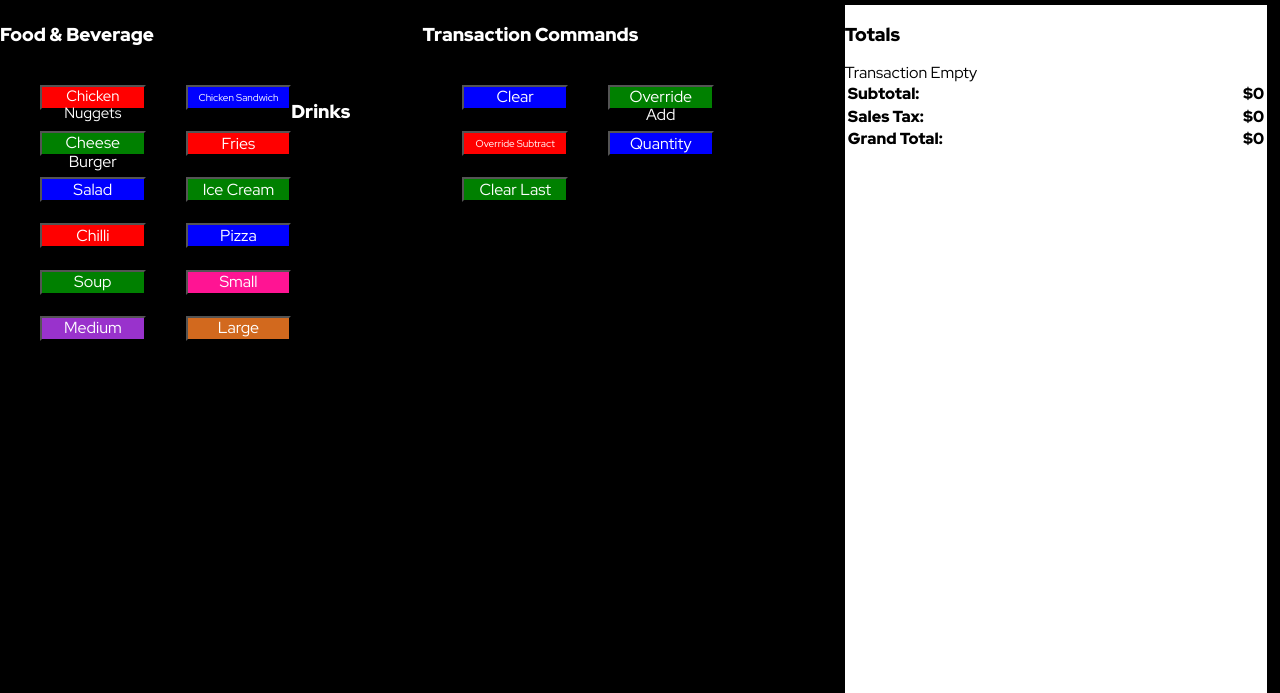
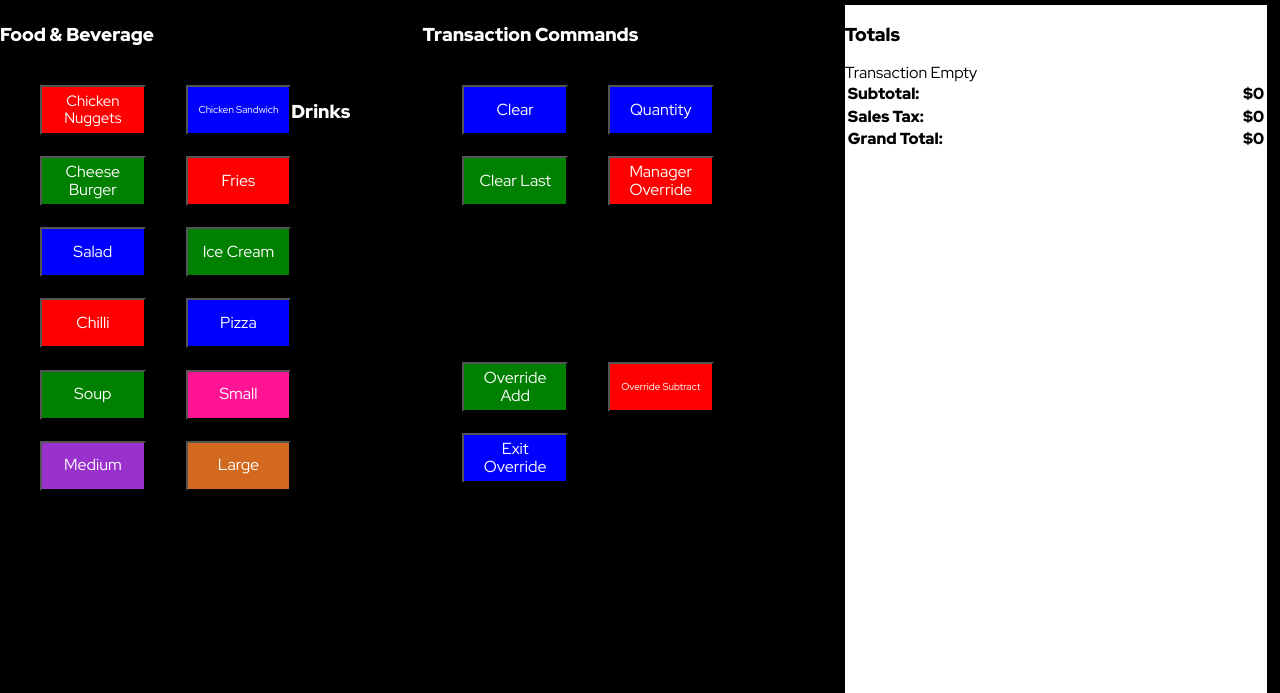
Before and after one commit to cameronw-502/POS, a plain HTML site: page index.html in a window 1280 px wide. Shown: the part 107-800 px from the top of the page. Drawn offline with Linux system fonts and the light colour scheme.

Commit message:
Adding manager functionality

```diff
--- a/index.html
+++ b/index.html
@@ -43,10 +43,14 @@
         <h3>Transaction Commands</h3>
         <button class="bc2" id="b4" onclick=(voidTrans())>Clear</button>
 <!--        <button class="bc1" id="b5" onclick=(discount())>Discount</button>-->
-        <button class="bc3" id="b6" onclick=(overrideAdd())>Override Add</button>
-        <button class="bc1" id="b7" onclick=(overrideSub()) style="font-size:10px;">Override Subtract</button>
         <button class="bc2" id="b8" onclick=(quantity())>Quantity</button>
         <button class="bc3" id="b9" onclick=(eraseLast())>Clear Last</button>
+        <button class="bc1" id="b20" onclick=(managerOp())>Manager Override</button>
+        <div class="mgr">
+            <button class="bc3" id="b6" onclick=(overrideAdd())>Override Add</button>
+            <button class="bc1" id="b7" onclick=(overrideSub()) style="font-size:10px;">Override Subtract</button>
+            <button class="bc2" id="b6" onclick=(mgrClose())>Exit Override</button>
+        </div>
     </div>
 
     <div class="container-3">
--- a/src/assets/css/style.css
+++ b/src/assets/css/style.css
@@ -87,6 +87,10 @@ form {
 
 }
 
+.mgr{
+    margin-top: 70%;
+}
+
 .tl {
     color: black;
     float: left;
@@ -104,18 +108,19 @@ form {
 
 .bc1 {
     width: 25%;
-    height: 25px;
+    height: 50px;
     float: left;
     background-color: red;
     color: white;
     margin-left: 40px;
     font-family: 'Red Hat Display', sans-serif;
 
+
 }
 
 .bc2 {
     width: 25%;
-    height: 25px;
+    height: 50px;
     float: left;
     background-color: blue;
     color: white;
@@ -124,7 +129,7 @@ form {
 }
 .bc3 {
     width: 25%;
-    height: 25px;
+    height: 50px;
     float: left;
     background-color: green;
     color: white;
@@ -133,7 +138,7 @@ form {
 }
 .bc4 {
     width: 25%;
-    height: 25px;
+    height: 50px;
     float: left;
     background-color: deeppink;
     color: white;
@@ -142,7 +147,7 @@ form {
 }
 .bc5 {
     width: 25%;
-    height: 25px;
+    height: 50px;
     float: left;
     background-color: darkorchid;
     color: white;
@@ -151,7 +156,7 @@ form {
 }
 .bc6 {
     width: 25%;
-    height: 25px;
+    height: 50px;
     float: left;
     background-color: chocolate;
     color: white;
```
